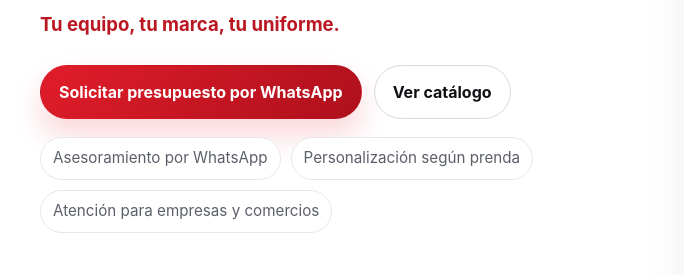
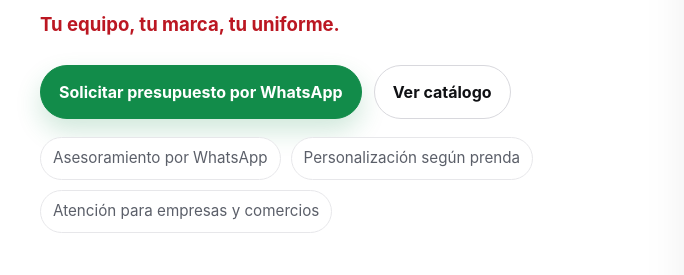
Before and after one commit to Argemsalta/landings, a plain HTML site: page open-indumentaria/index.html in a window 1280 px wide. Shown: the part 488-763 px from the top of the page, 0-684 px from the left. Drawn offline with nearby package versions, Linux system fonts and the light colour scheme.

Commit message:
Update landing page: Open Indumentaria · Web institucional y catálogo (path: /open-indumentaria) - 2026-11-19T23:36:03.090Z

```diff
--- a/open-indumentaria/styles.css
+++ b/open-indumentaria/styles.css
@@ -665,4 +665,4 @@
         scroll-behavior:auto !important;
       }
     }
-  .product-media{background:var(--image) center/contain no-repeat #f5f5f5;aspect-ratio:3/4}.product-media .product-badge{top:auto;bottom:10px} @media(prefers-reduced-motion:reduce){[data-aos]{opacity:1!important;transform:none!important}} #catalogGrid .product-card{opacity:1!important;transform:none!important}#catalogGrid .product-media{background:#f5f5f5;overflow:hidden} h1{max-width:20ch;font-size:clamp(2.3rem,4.2vw,3.8rem);line-height:1.08}.hero-visual{min-height:0;aspect-ratio:2/3;align-self:start}.hero-visual .photo{transform:none;background-position:center top}.form label{display:block;margin-bottom:6px;font-weight:600}@media(max-width:720px){.hero-note{display:none}.hero-visual{min-height:0;aspect-ratio:2/3}.hero-copy p{margin-top:14px}.hero-actions{margin-top:20px}} @media(min-width:721px){#menuBtn{display:none}}html{scroll-padding-top:100px}
+  .product-media{background:var(--image) center/contain no-repeat #f5f5f5;aspect-ratio:3/4}.product-media .product-badge{top:auto;bottom:10px} @media(prefers-reduced-motion:reduce){[data-aos]{opacity:1!important;transform:none!important}} #catalogGrid .product-card{opacity:1!important;transform:none!important}#catalogGrid .product-media{background:#f5f5f5;overflow:hidden} h1{max-width:20ch;font-size:clamp(2.3rem,4.2vw,3.8rem);line-height:1.08}.hero-visual{min-height:0;aspect-ratio:2/3;align-self:start}.hero-visual .photo{transform:none;background-position:center top}.form label{display:block;margin-bottom:6px;font-weight:600}@media(max-width:720px){.hero-note{display:none}.hero-visual{min-height:0;aspect-ratio:2/3}.hero-copy p{margin-top:14px}.hero-actions{margin-top:20px}} @media(min-width:721px){#menuBtn{display:none}}html{scroll-padding-top:100px} .btn.btn-whatsapp{background:#128C4A;color:#fff;border-color:#128C4A;box-shadow:0 12px 26px rgba(18,140,74,.20)}.btn.btn-whatsapp:hover{background:#0d703b;border-color:#0d703b;box-shadow:0 16px 30px rgba(18,140,74,.25)}.btn.btn-whatsapp:focus-visible{outline:3px solid #128C4A;outline-offset:3px}
```
